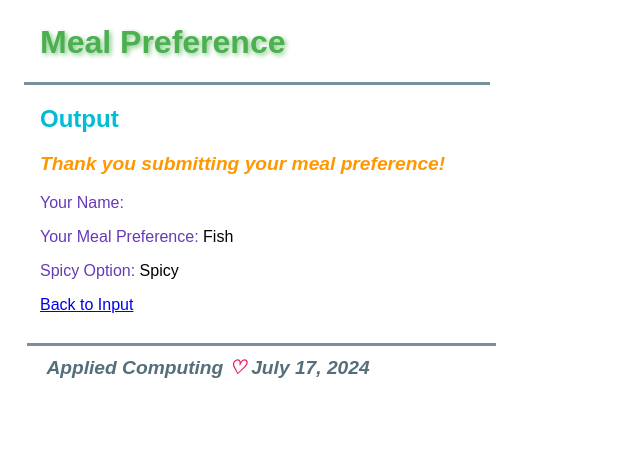
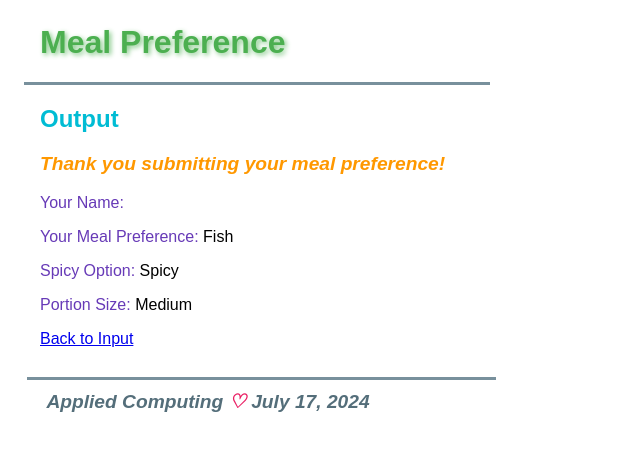
Before and after one commit to tetervak/MealPreference-Angular, an Angular app: page /output in a window 1280 px wide. Shown: the top 450 px of the page, without its empty margins (0-640 px from the left). Built offline with nearby package versions, Linux system fonts and the light colour scheme.

Commit message:
experiment with select

```diff
--- a/src/app/input/input.component.html
+++ b/src/app/input/input.component.html
@@ -23,6 +23,14 @@
     <label><input type="checkbox" name="notSpicy" [(ngModel)]="userPreference.notSpicy"> Not Spicy</label>
   </p>
   <p>
+    <label>Portion Size: </label>
+    <select name="portion" [(ngModel)]="userPreference.portionSize">
+      <option [value]="PortionSize.SMALL">Small</option>
+      <option [value]="PortionSize.MEDIUM">Medium</option>
+      <option [value]="PortionSize.LARGE">Large</option>
+    </select>
+  </p>
+  <p>
     <button type="submit" [disabled]="myForm.form.invalid">Submit</button>
   </p>
 </form>
@@ -32,5 +40,6 @@
   User Name: {{userPreference.userName}}<br>
   User Meal Choice: {{userPreference.mealChoice}}<br>
   Not Spicy: {{userPreference.notSpicy}}<br>
+  Portion Size: {{userPreference.portionSize}}<br>
   The Input is Valid: {{myForm.form.valid}}
 </p>
--- a/src/app/input/input.component.ts
+++ b/src/app/input/input.component.ts
@@ -4,6 +4,7 @@ import {UserPreference} from "../user-preference";
 import {MealChoice} from "../meal-choice";
 import {Router} from "@angular/router";
 import {FormsModule} from "@angular/forms";
+import {PortionSize} from "../portion-size";
 
 @Component({
   selector: 'app-input',
@@ -27,4 +28,6 @@ export class InputComponent {
     this.service.submitUserPreference(this.userPreference);
     this.router.navigate(["/output"]);
   }
+
+  protected readonly PortionSize = PortionSize;
 }
--- a/src/app/output/output.component.html
+++ b/src/app/output/output.component.html
@@ -11,4 +11,12 @@
 <p>
   <span class="label">Spicy Option:</span> {{userPreference.notSpicy?"Not Spicy":"Spicy"}}
 </p>
+<p>
+  <span class="label">Portion Size: </span>
+  @switch (userPreference.portionSize) {
+    @case(PortionSize.SMALL) { Small }
+    @case(PortionSize.MEDIUM) { Medium }
+    @case(PortionSize.LARGE) { Large }
+  }
+</p>
 <a routerLink="/input">Back to Input</a>
--- a/src/app/output/output.component.ts
+++ b/src/app/output/output.component.ts
@@ -2,6 +2,7 @@ import { Component } from '@angular/core';
 import {MealPreferenceService} from "../meal-preference.service";
 import {UserPreference} from "../user-preference";
 import {RouterLink} from "@angular/router";
+import {PortionSize} from "../portion-size";
 
 @Component({
   selector: 'app-output',
@@ -17,4 +18,6 @@ export class OutputComponent {
   constructor(service: MealPreferenceService) {
     this.userPreference = service.userPreference;
   }
+
+  protected readonly PortionSize = PortionSize;
 }
--- /dev/null
+++ b/src/app/portion-size.ts
@@ -0,0 +1,3 @@
+export enum PortionSize {
+  SMALL, MEDIUM, LARGE
+}
--- a/src/app/user-preference.ts
+++ b/src/app/user-preference.ts
@@ -1,7 +1,9 @@
 import {MealChoice} from "./meal-choice";
+import {PortionSize} from "./portion-size";
 
 export class UserPreference {
   userName: string = "";
   mealChoice: MealChoice = MealChoice.FISH;
   notSpicy: boolean = false;
+  portionSize: PortionSize = PortionSize.MEDIUM;
 }
```
